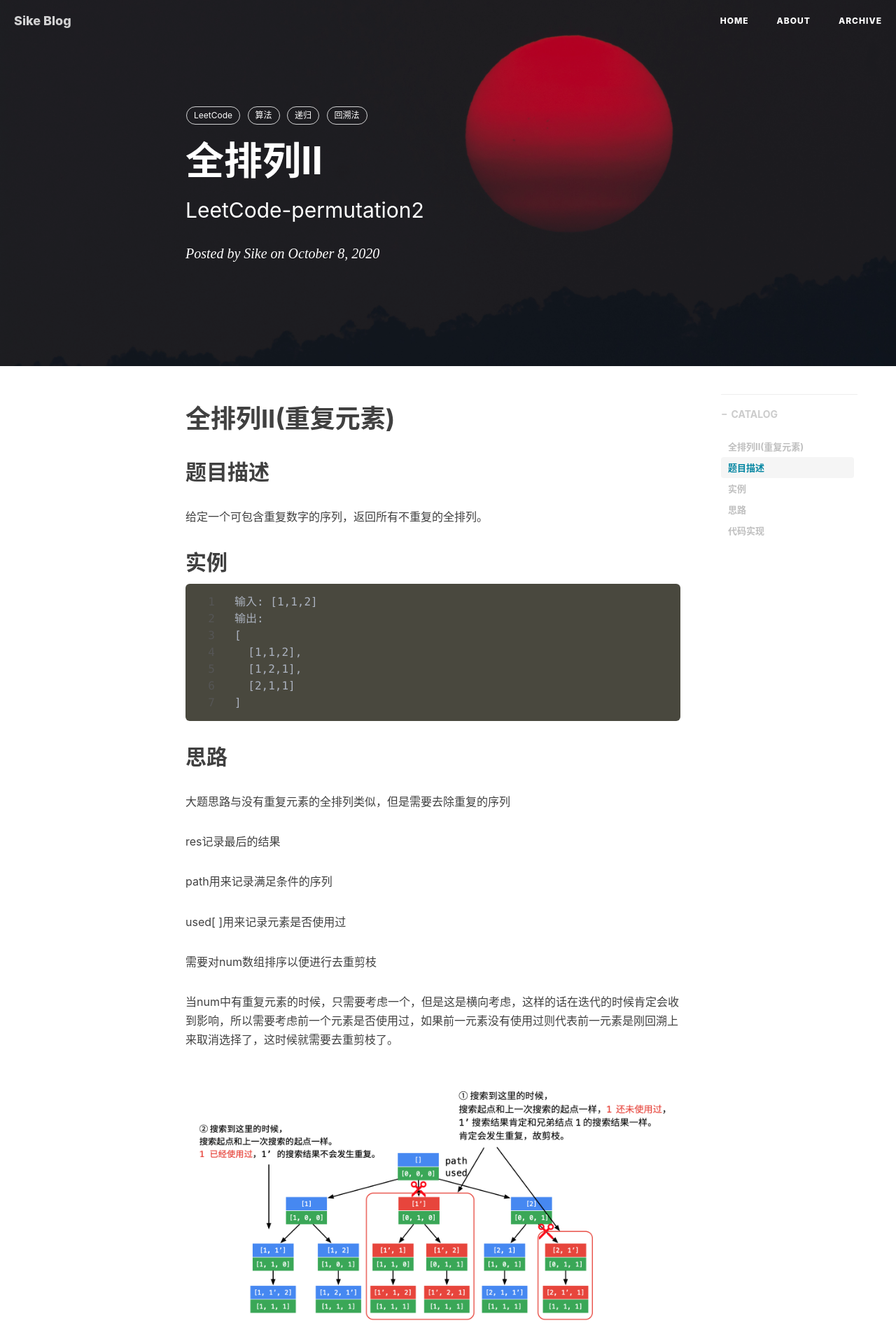
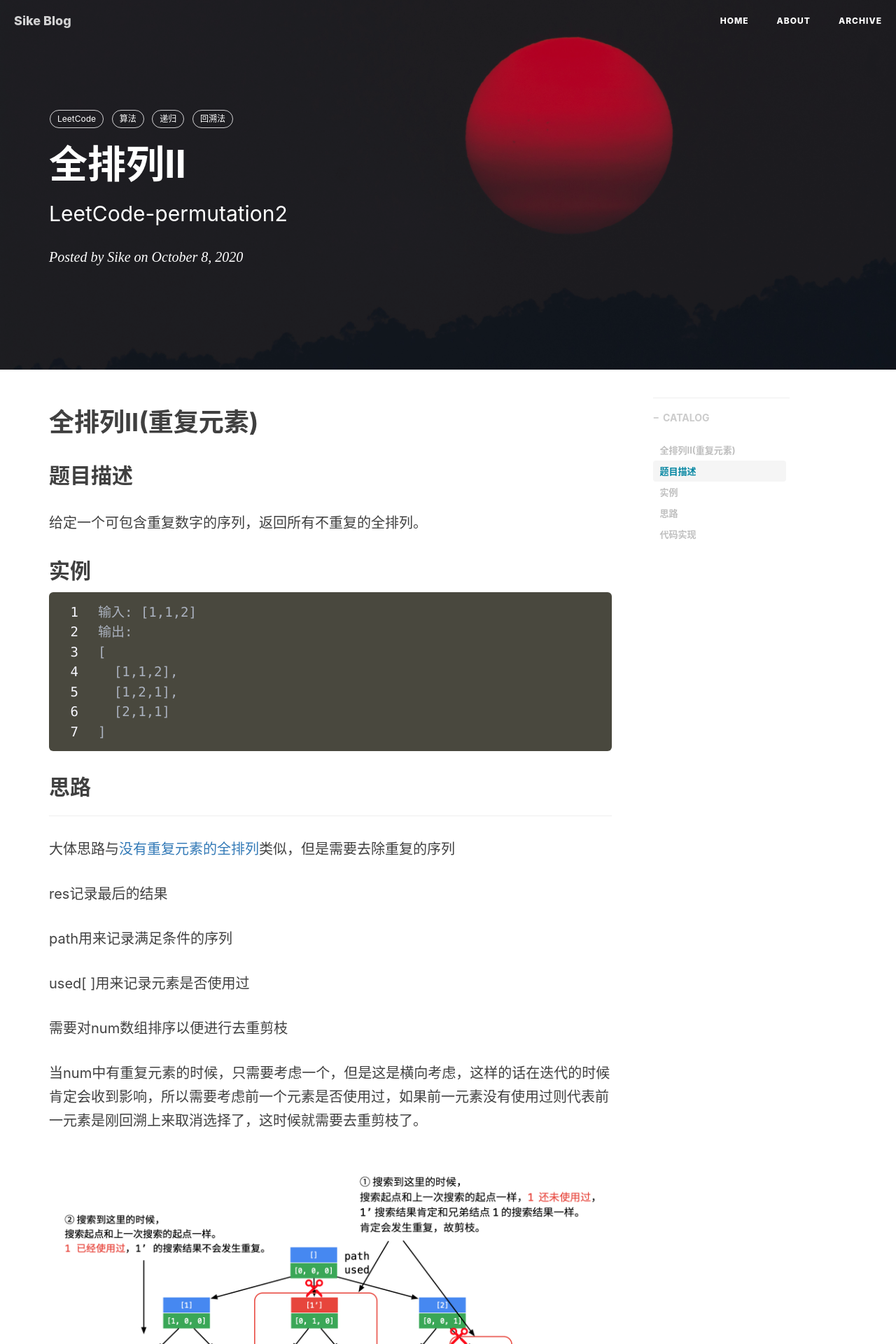
Before and after one commit to SikeX/sikex.github.io, a Jekyll site: the page built from _posts/2020-10-08-permutation2.md, in a window 1280 px wide. Shown: the top 1920 px of the page at 70% size. Built offline with Jekyll 4.4.1, drawn with Linux system fonts in a browser that asks for light colours; nearby versions of some CDN libraries; comment, search, counter and statistics services are not loaded.

Commit message:
change some layouts

````diff
--- a/_config.yml
+++ b/_config.yml
@@ -4,7 +4,7 @@ SEOTitle: Sike的博客 | Sike Blog
 header-img: img/header1.jpg
 email: yoloxzx@outlook.com
 description: "关于程序与设计、摄影与生活 | Sike，Web & Mobile Lover，Software Engineer，UX Designer | 这里是 @Sike 的个人博客，与你一起发现更大的世界。"
-keyword: "Sike, Sike Blog, 博客, 个人网站, 互联网, Web, JavaScript, 前端, 设计"
+keyword: "Sike, Sike Blog, 博客, 个人网站, 算法, AI"
 url: "https://sikex.github.io"              # your host, for absolute URL
 baseurl: ""                             # for example, '/blog' if your blog hosted on 'host/blog'
 
--- a/_includes/intro-header.html
+++ b/_includes/intro-header.html
@@ -33,7 +33,7 @@
     {% endif %}
     <div class="container">
         <div class="row">
-            <div class="col-lg-8 col-lg-offset-2 col-md-10 col-md-offset-1">
+            <div class="col-lg-8 col-lg-offset-0 col-md-10 col-md-offset-1">
                 <div class="post-heading">
                     <div class="tags">
                         {% for tag in page.tags %}
--- a/_layouts/post.html
+++ b/_layouts/post.html
@@ -16,7 +16,7 @@ layout: default
 
     <!-- Post Container -->
             <div class="
-                col-lg-8 col-lg-offset-2
+                col-lg-9 col-lg-offset-0
                 col-md-10 col-md-offset-1
                 post-container">
 
--- a/_posts/2020-10-08-permutation2.md
+++ b/_posts/2020-10-08-permutation2.md
@@ -33,8 +33,8 @@ tags:
 ```
 
 ## 思路
-
-大题思路与没有重复元素的全排列类似，但是需要去除重复的序列
+---
+大体思路与[没有重复元素的全排列](https://sikex.github.io/2020/10/03/permute/)类似，但是需要去除重复的序列
 
 res记录最后的结果
 
@@ -49,6 +49,8 @@ used[ ]用来记录元素是否使用过
 ![permutation2](/img/permutation2.png)
 
 图片来自LeetCode-[liweiwei1419](https://leetcode-cn.com/problems/permutations-ii/solution/hui-su-suan-fa-python-dai-ma-java-dai-ma-by-liwe-2/)
+
+---
 
 ## 代码实现
 
--- a/css/sike-blog.css
+++ b/css/sike-blog.css
@@ -509,9 +509,9 @@ pre.highlight {
   border-radius: 6px;
 }
 .highlighter-rouge .highlight pre {
-  font-size: 16px;
+  font-size: 19px;
   line-height: 1.5;
-  color: #555;
+  color: #F8F8FF;
   background: transparent;
   border: 0;
   margin: 0;
@@ -562,7 +562,7 @@ body {
      */
   font-family: -apple-system, BlinkMacSystemFont,"PingFang SC", "Georgia", "Helvetica Neue", "Arial", "Hiragino Sans GB", "STHeiti",  "Microsoft JhengHei", "Source Han Sans SC", "Noto Sans CJK SC", "Source Han Sans CN", "Noto Sans SC", "Source Han Sans TC", "Noto Sans CJK TC", "WenQuanYi Micro Hei", SimSun, sans-serif;
   line-height: 1.7;
-  font-size: 16px;
+  font-size: 20px;
   color: #404040;
   overflow-x: hidden;
   text-rendering: auto;
````
